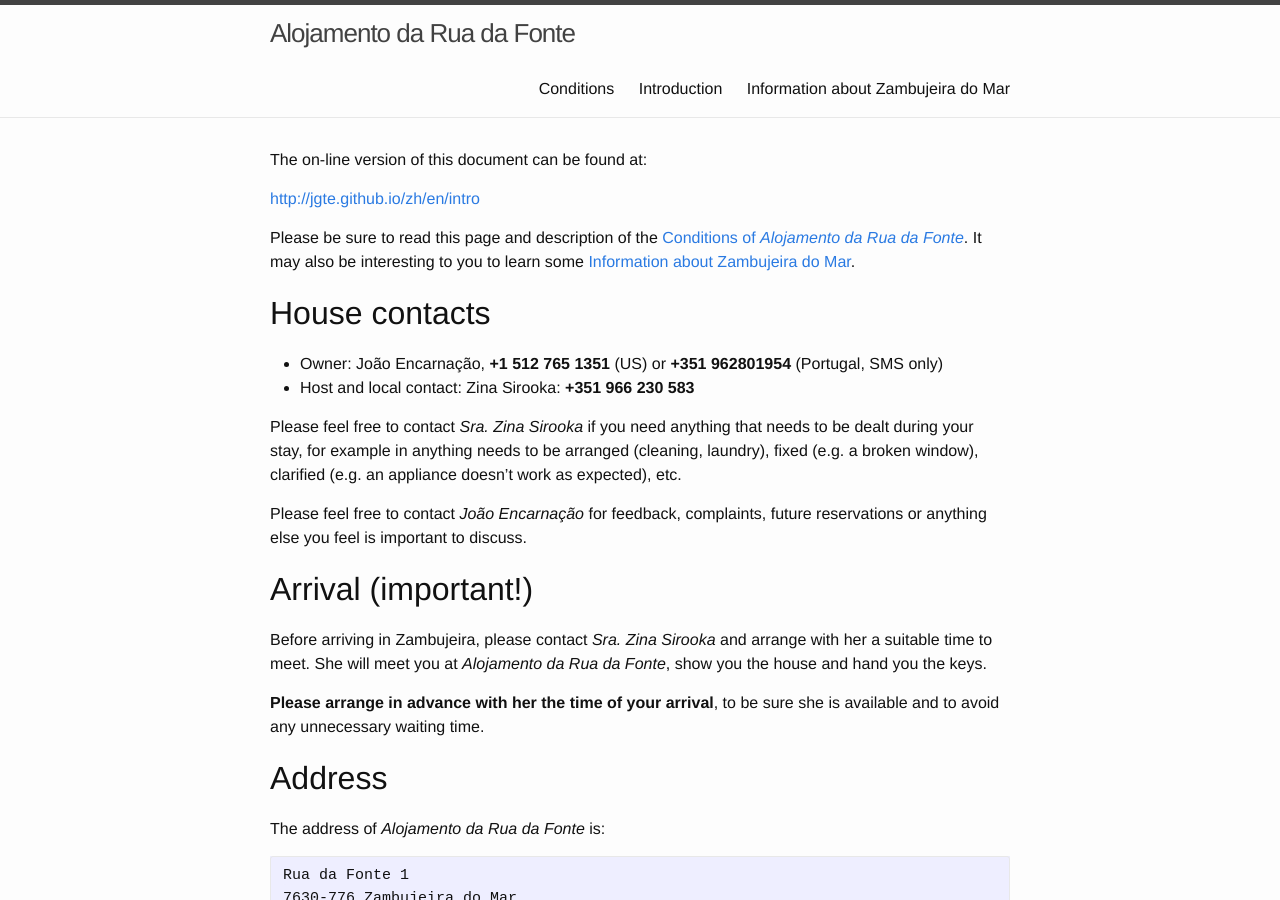
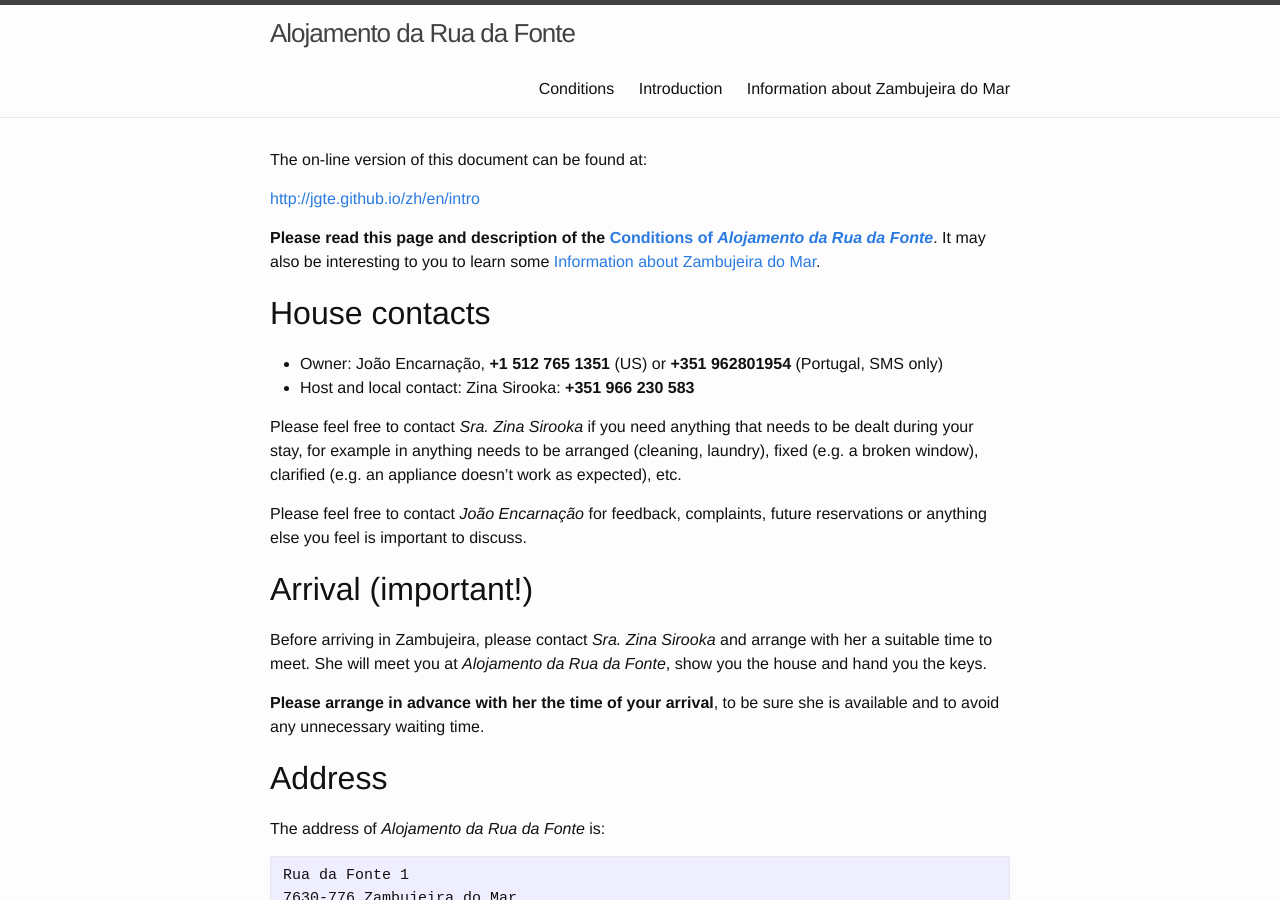
Before and after one commit to jgte/zh, a Jekyll site: the page built from en_intro.md, in a window 1280 px wide and 900 px high. Built offline with Jekyll 4.4.1, drawn with Linux system fonts in a browser that asks for light colours.

Commit message:
emphais on important things to read

```diff
--- a/en_intro.md
+++ b/en_intro.md
@@ -9,7 +9,7 @@
 
 [http://jgte.github.io/zh/en/intro](http://jgte.github.io/zh/en/intro)
 
-Please be sure to read this page and description of the [Conditions of *Alojamento da Rua da Fonte*](http://jgte.github.io/zh/en/desc). It may also be interesting to you to learn some [Information about Zambujeira do Mar](http://jgte.github.io/zh/en/whattodo).
+**Please read this page and description of the [Conditions of *Alojamento da Rua da Fonte*](http://jgte.github.io/zh/en/desc)**. It may also be interesting to you to learn some [Information about Zambujeira do Mar](http://jgte.github.io/zh/en/whattodo).
 
 # House contacts
 
```
